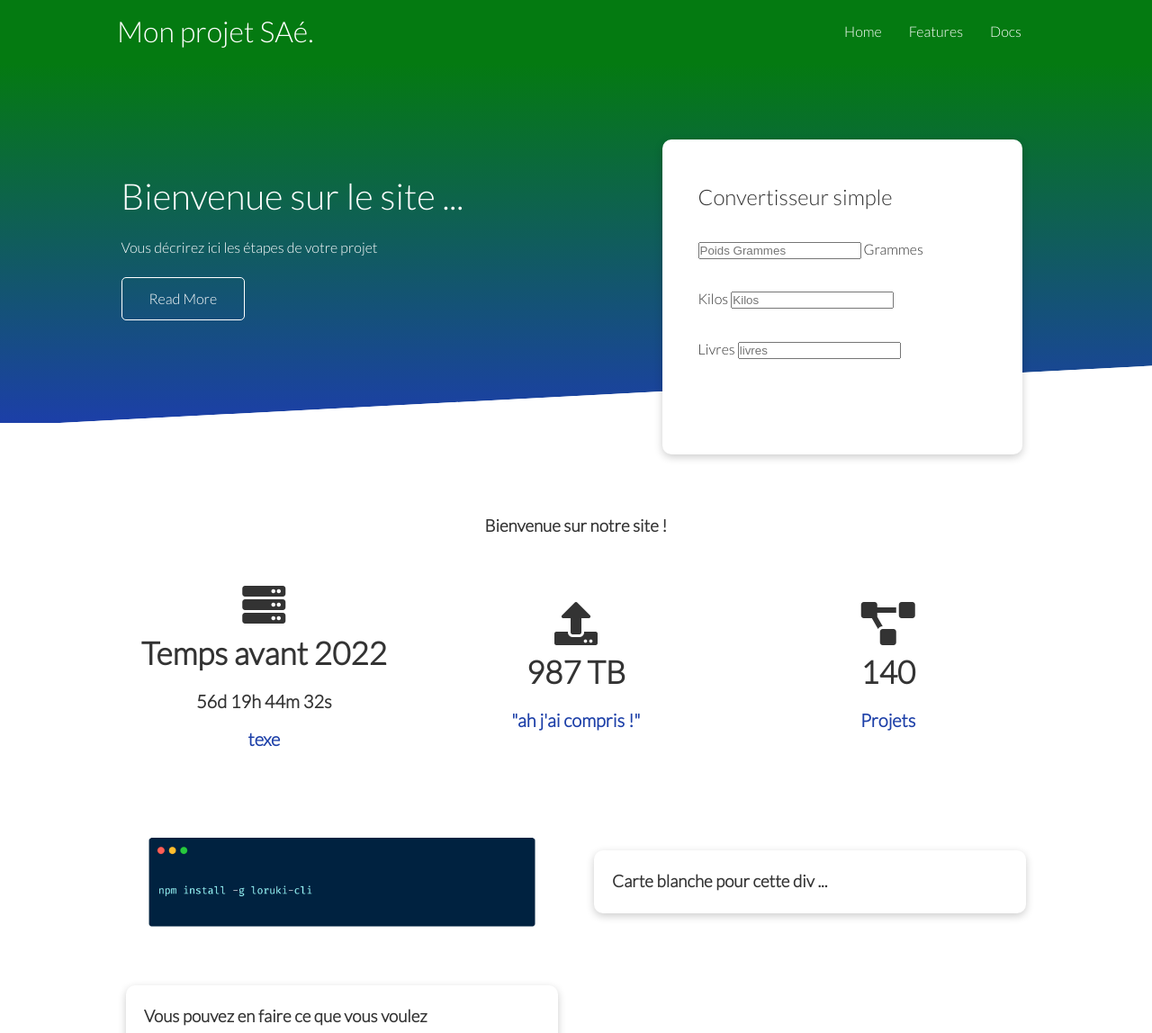
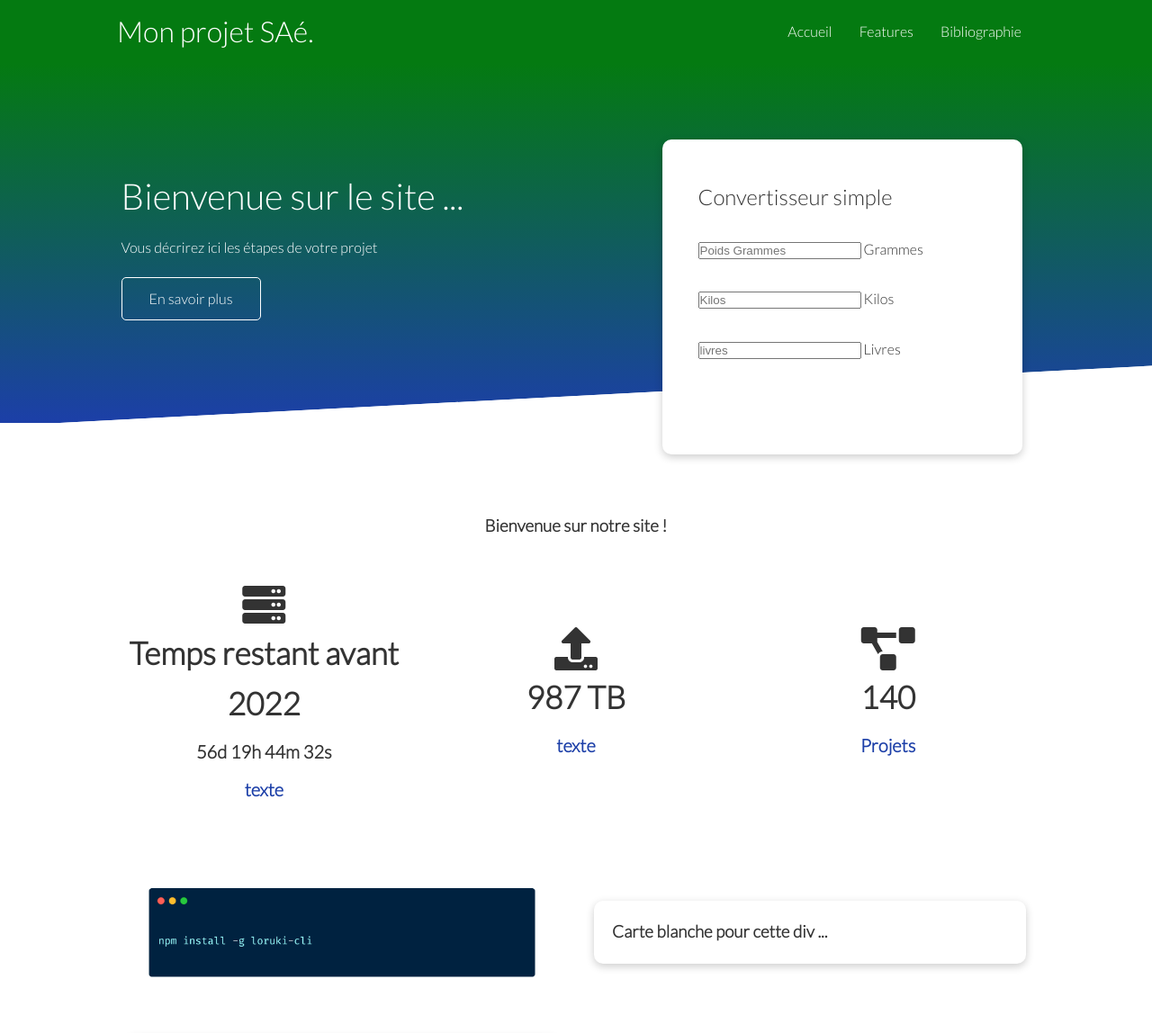
Before and after one commit to fdem79/fdem79.github.io, a plain HTML site: page index.html in a window 1280 px wide. Shown: the top 1148 px of the page at 90% size. Drawn offline with Linux system fonts and the light colour scheme; files whose address does not match are found by name.

Commit message:
Update index.html

```diff
--- a/index.html
+++ b/index.html
@@ -17,9 +17,9 @@
             <h1 class="logo">Mon projet SAé.</h1>
             <nav>
                 <ul>
-                    <li><a href="index.html">Home</a></li>
+                    <li><a href="index.html">Accueil</a></li>
                     <li><a href="features.html">Features</a></li>
-                    <li><a href="docs.html">Docs</a></li>
+                    <li><a href="docs.html">Bibliographie</a></li>
                 </ul>
             </nav>
         </div>
@@ -33,7 +33,7 @@
                 <p>Vous décrirez ici les étapes de votre projet </p>
 				<p id="mach"></p>
 
-                <a href="features.html" class="btn btn-outline">Read More</a>
+                <a href="features.html" class="btn btn-outline">En savoir plus</a>
             </div>
 
             <div class="showcase-form card">
@@ -59,12 +59,14 @@
 			<label>Grammes</label>
         </div>
         <div class="form-control">
-            <label>Kilos</label>
+
             <input id="kilos" type="number" placeholder="Kilos">
+			<label>Kilos</label>
         </div>
         <div class="form-control">
-            <label>Livres</label>
+
             <input id="livres" type="number" placeholder="livres">
+			<label>Livres</label>
         </div>
 			</form>
 
@@ -84,7 +86,7 @@
             <div class="grid grid-3 text-center my-4">
                 <div>
                     <i class="fas fa-server fa-3x"></i>
-					<h3>Temps avant 2022</h3>
+					<h3>Temps restant avant 2022</h3>
 					<p id="demo"></p>
 
 
@@ -92,12 +94,12 @@
 
 
 
-                    <p class="text-secondary">texe</p>
+                    <p class="text-secondary">texte</p>
                 </div>
                 <div>
                     <i class="fas fa-upload fa-3x"></i>
                     <h3>987 TB</h3>
-                    <p class="text-secondary">"ah j'ai compris !" </p>
+                    <p class="text-secondary">texte </p>
                 </div>
                 <div>
                     <i class="fas fa-project-diagram fa-3x"></i>
@@ -172,7 +174,7 @@ Notre équipe  </h2>
 
 
 <footer class="footer bg-dark py-5">
-        <div class="container grid grid-4">
+        <div class="container grid grid-3">
             <div>
                 <h1>IUT de sénart
                 </h1>
@@ -193,7 +195,7 @@ Notre équipe  </h2>
             </div>
 			 <div class="social">
 
-			 <form> <p> mettez en forme ce moche formulaire </p>
+			 <!-- <form> <p> mettez en forme ce moche formulaire </p>
                     <div class="form-control">
                         <input type="text" name="name" placeholder="Name" required>
                     </div>
@@ -204,7 +206,7 @@ Notre équipe  </h2>
                         <input type="email" name="email" placeholder="Email" required>
                     </div>
                     <input type="submit" value="Send" class="btn btn-primary">
-              </form>
+              </form>  -->
 
 				 </div>
         </div>
```
